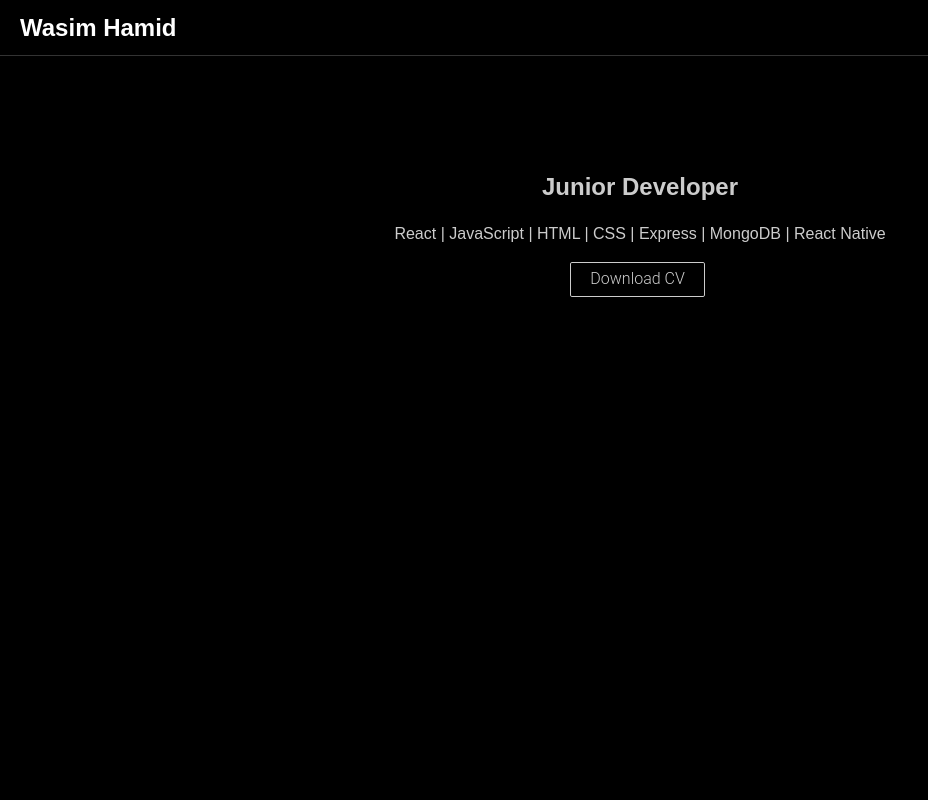
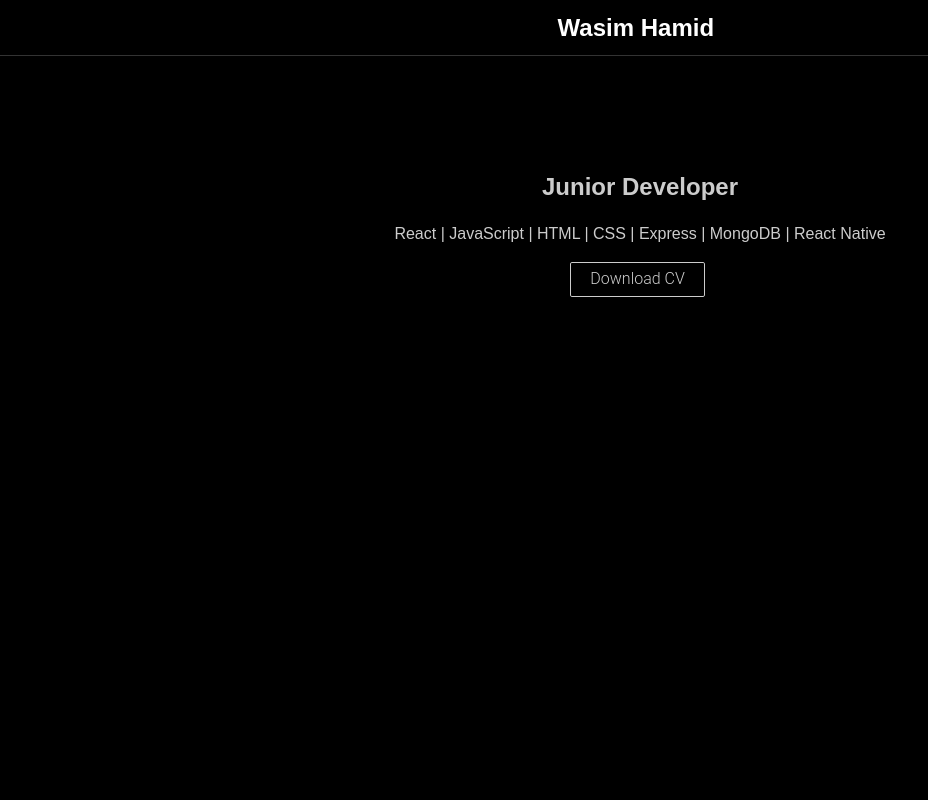
Before and after one commit to WasimHamid/React-Portfolio, a React app: page / in a window 1280 px wide. Shown: the top 800 px of the page, without its empty margins (0-928 px from the left). Built offline with nearby package versions, Linux system fonts and the light colour scheme; no server answers.

Commit message:
Update styles.css

```diff
--- a/public/css/styles.css
+++ b/public/css/styles.css
@@ -129,7 +129,8 @@ header {
     line-height: 55px;
     padding: 0 20px;
     color: #fff;
-    float: left;
+    margin: 42%;
+    margin-top: -10px;
 }
 
 .mask {
```
